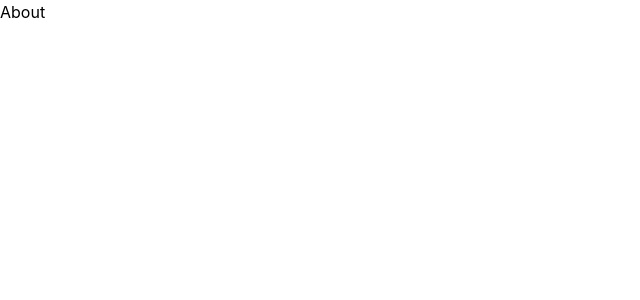
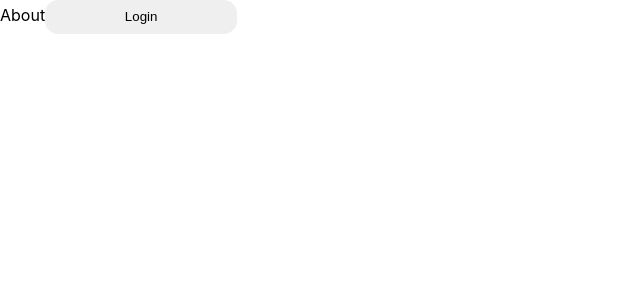
Before and after one commit to learnable-2022/LMS-YC-7-FE, a React (Vite) app in the folder sprout-tutor/: page /about in a window 1280 px wide. Shown: the top 300 px of the page, without its empty margins (0-640 px from the left). Built offline with nearby package versions, Linux system fonts and the light colour scheme; a web font is replaced by a local one.

Commit message:
updated readme.md file and added login page

```diff
--- a/sprout-tutor/src/App.jsx
+++ b/sprout-tutor/src/App.jsx
@@ -2,6 +2,7 @@ import { BrowserRouter as Router, Routes, Route } from 'react-router-dom'
 import './App.scss'
 import Landing from './Pages/Landing/Landing'
 import About from './Pages/About/About'
+import Login from './Pages/Login/Login'
 
 function App() {
 
@@ -11,6 +12,7 @@ function App() {
         <Routes>
           <Route path='/' element={<Landing />} />
           <Route path='/about' element={<About />} />
+          <Route path='/login' element={<Login />} />
         </Routes>
       </Router>
     </div>
--- a/sprout-tutor/src/Pages/About/About.jsx
+++ b/sprout-tutor/src/Pages/About/About.jsx
@@ -1,9 +1,14 @@
 import React from 'react'
 import './About.scss'
+import Button from '../../Components/Button/Button'
 
 const About = () => {
   return (
-    <div id='about'>About</div>
+    <div id='about'>
+        About
+
+        <Button link={'/login'} title={"Login"}/>
+    </div>
   )
 }
 
--- a/sprout-tutor/src/Pages/Landing/Landing.jsx
+++ b/sprout-tutor/src/Pages/Landing/Landing.jsx
@@ -6,8 +6,6 @@ const Landing = () => {
   return (
     <div id='landing'>
         Landing
-
-        <Button title={"Test"} id={'btn'} link={'/about'}/>
     </div>
   )
 }
--- a/sprout-tutor/src/Pages/Landing/Landing.scss
+++ b/sprout-tutor/src/Pages/Landing/Landing.scss
@@ -3,4 +3,10 @@
 #landing{
     position: relative;
     width: $width;
+
+    #btn{
+        background: $main;
+        color: $white;
+        font-family: $font;
+    }
 }
--- /dev/null
+++ b/sprout-tutor/src/Pages/Login/Login.jsx
@@ -0,0 +1,10 @@
+import React from 'react'
+import './Login.scss'
+
+const Login = () => {
+  return (
+    <div>Login</div>
+  )
+}
+
+export default Login
--- /dev/null
+++ b/sprout-tutor/src/Pages/Login/Login.scss
@@ -0,0 +1,6 @@
+@import '../../App.scss';
+
+#login{
+    position: relative;
+    width: 100%;
+}
```
Also changed, not shown: sprout-tutor/src/App.scss (+5 -4 lines), 1 other file (tests, documents, lock files or other folders).
